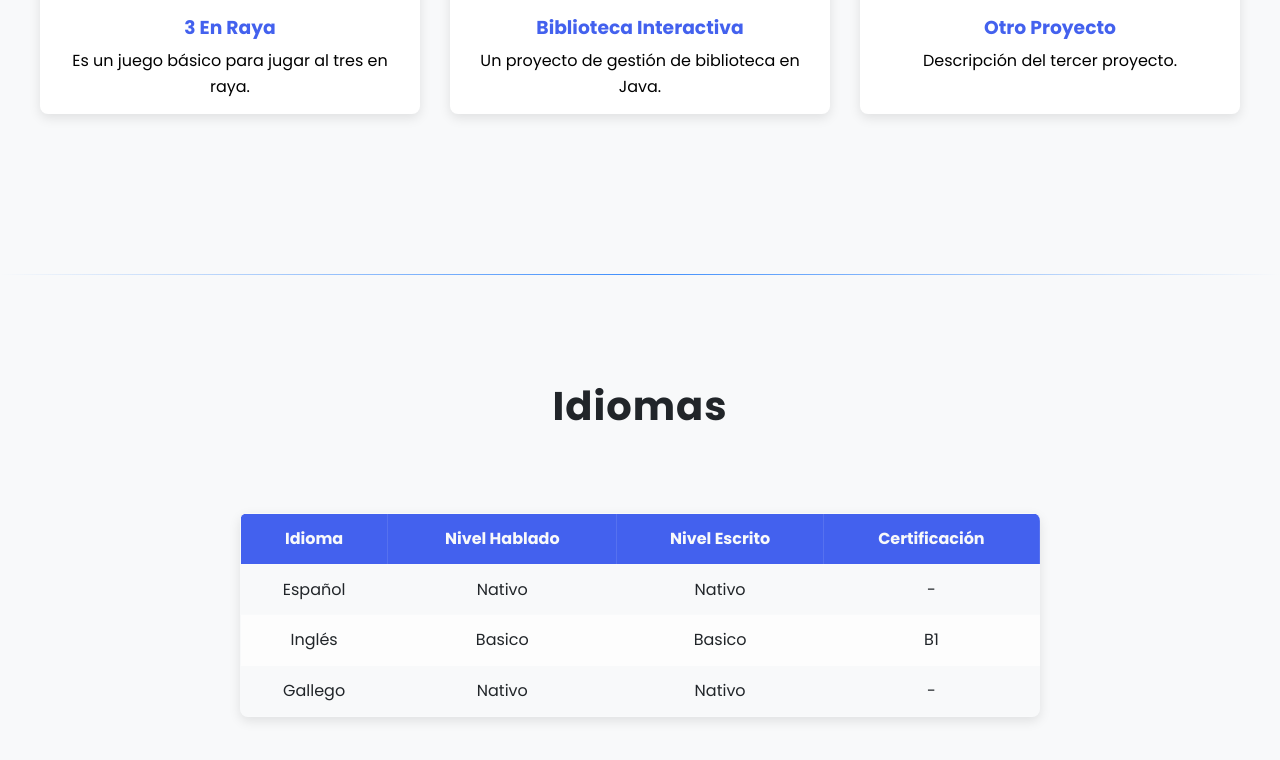
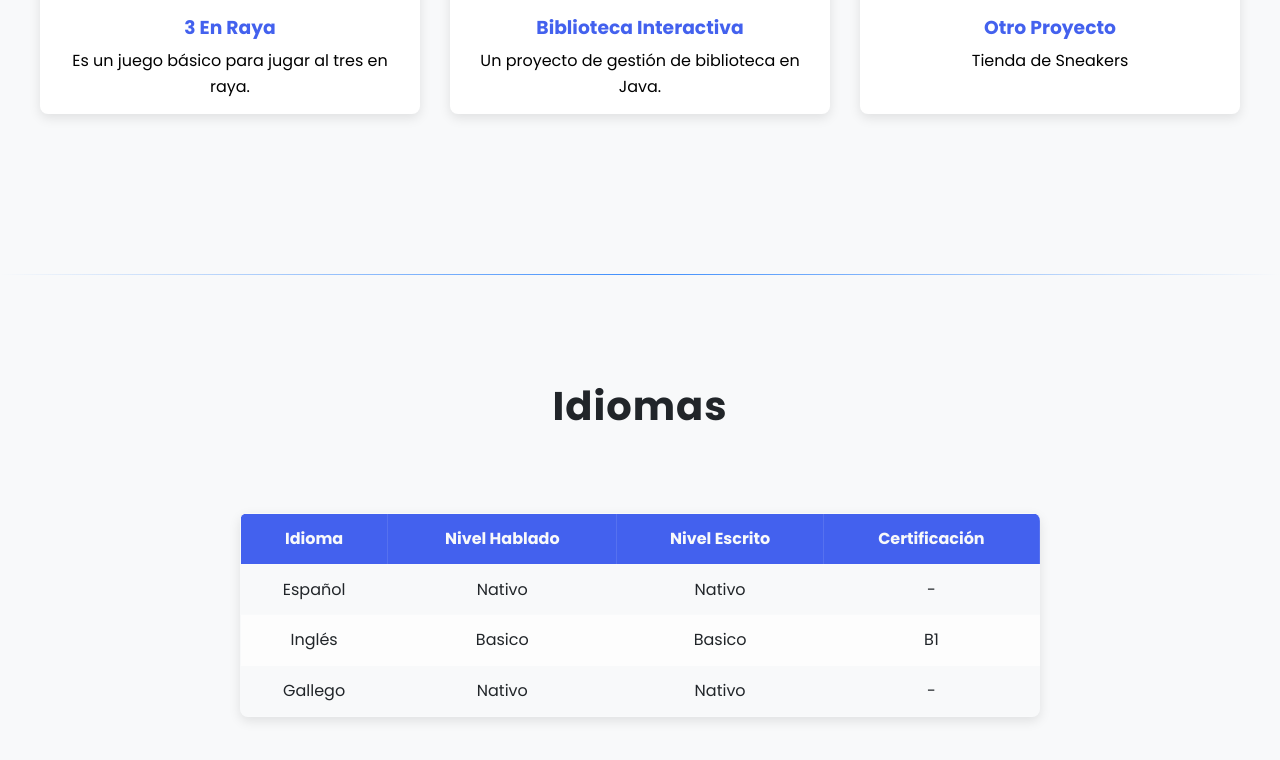
Before and after one commit to paablomendez/Portfolio1, a plain HTML site: page index.html in a window 1280 px wide. Shown: the part 1822-2582 px from the top of the page. Drawn offline with Linux system fonts and the light colour scheme.

Commit message:
index.html

```diff
--- a/index.html
+++ b/index.html
@@ -102,7 +102,7 @@
                 <a class="proyecto" style="text-decoration: none; color: white;">
                     <img src="img/zapa.png" alt="Otro Proyecto" width="20" height="20">
                     <h3>Otro Proyecto</h3>
-                    <p style="color: black;">Descripción del tercer proyecto.</p>
+                    <p style="color: black;">Tienda de Sneakers</p>
                 </a>
 
             </div>
```
